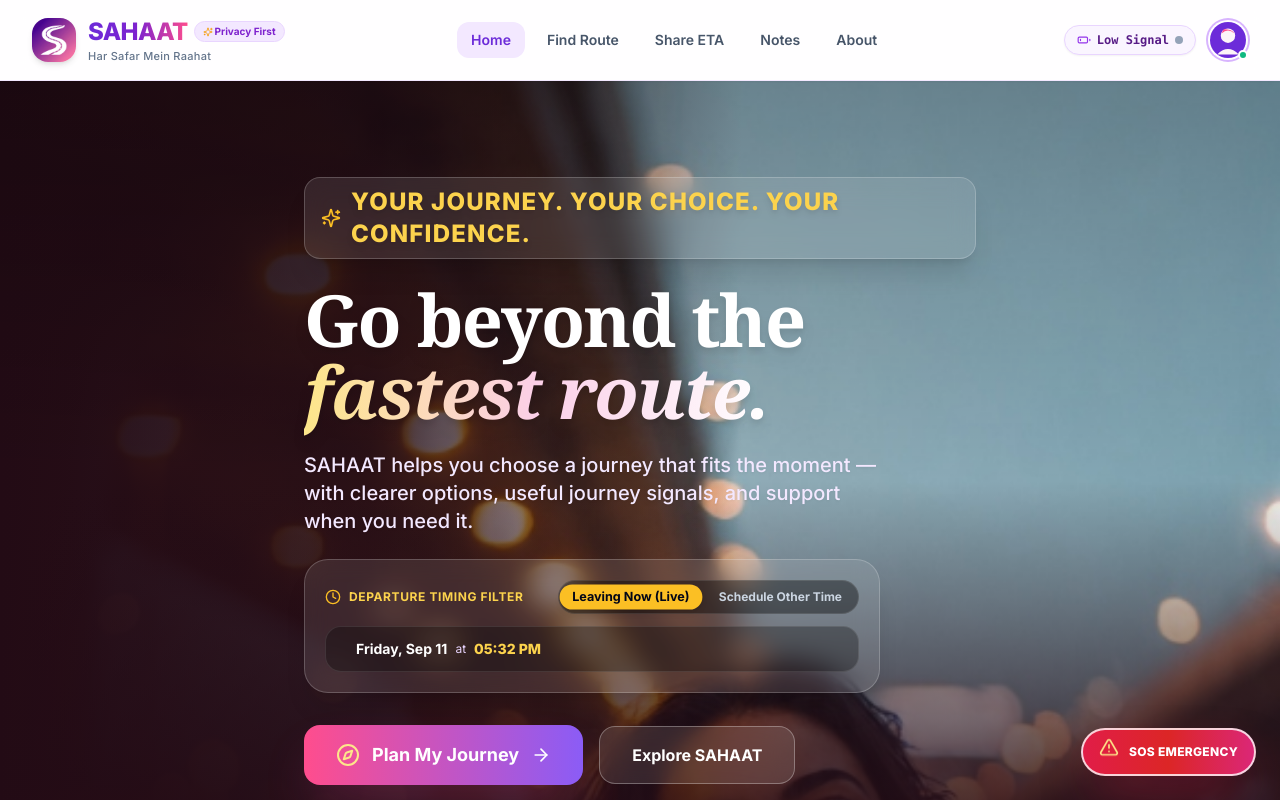
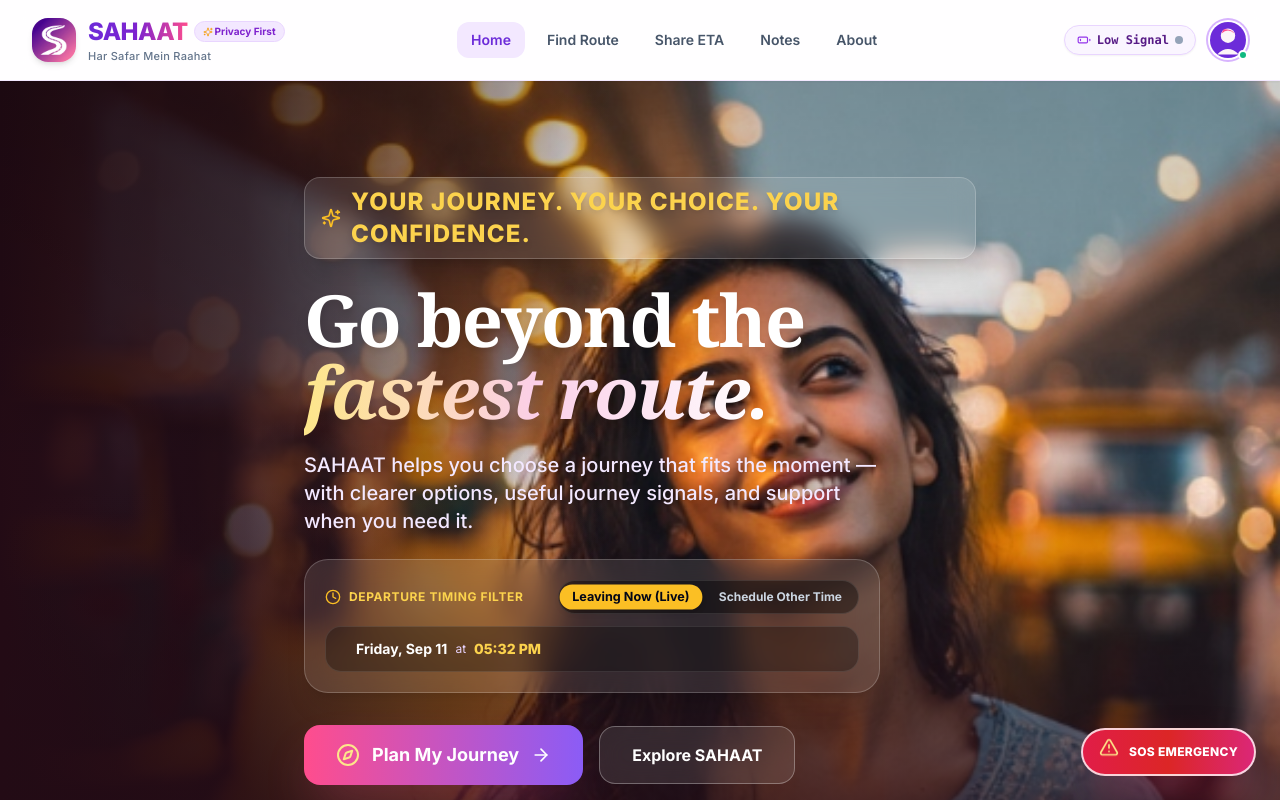
Before and after one commit to ridhimacodes/-Saahat-, a React (Vite) app: page / in a window 1280 px wide. Shown: the top 800 px of the page. Built offline with nearby package versions, Linux system fonts and the light colour scheme; a web font is replaced by a local one.

Commit message:
Fix hero image object-position and gradient overlay width so subject is fully visible

```diff
--- a/src/components/HomePage.tsx
+++ b/src/components/HomePage.tsx
@@ -88,9 +88,9 @@ export const HomePage: React.FC<HomePageProps> = ({
     <div className={`space-y-16 sm:space-y-24 pb-20 ${isLowSignalGlobal ? 'bg-slate-950 text-slate-100' : ''}`}>
 
       {/* Full-Width Redesigned Hero Section with Uploaded Image */}
-      <section className="relative min-h-[560px] sm:min-h-[620px] lg:min-h-[660px] flex items-center overflow-hidden bg-[#230B15]">
+      <section className="relative min-h-[580px] sm:min-h-[640px] lg:min-h-[680px] flex items-center overflow-hidden bg-[#230B15]">
 
-        {/* Real Image Background (Framed from waist/shoulders up with surrounding street scene visible) */}
+        {/* Real Image Background (Woman walking confidently framed clearly on the right) */}
         <motion.div
           initial={{ opacity: 0 }}
           animate={{ opacity: 1 }}
@@ -100,12 +100,12 @@ export const HomePage: React.FC<HomePageProps> = ({
           <img
             src="/hero.jpg"
             alt="Young Indian woman walking confidently in illuminated city street at dusk"
-            className="w-full h-full object-cover object-[center_20%] sm:object-[75%_25%] lg:object-[72%_20%] filter brightness-95 contrast-[1.02]"
+            className="w-full h-full object-cover object-[68%_15%] sm:object-[65%_center] lg:object-[62%_center] filter brightness-100"
           />
 
-          {/* Dark Maroon/Charcoal Gradient Overlay (Strong on Left for Text Contrast, Fades to Expose Street Scene on Right) */}
-          <div className="absolute inset-0 bg-gradient-to-r from-[#230B15] via-[#230B15]/85 to-transparent w-full sm:w-[65%] lg:w-[58%]" />
-          <div className="absolute inset-0 bg-gradient-to-t from-[#230B15] via-transparent to-black/25" />
+          {/* Dark Maroon/Charcoal Gradient Overlay (Covers Left Side for Text Readability, Fades Out Completely to Expose Her Picture on Right) */}
+          <div className="absolute inset-0 bg-gradient-to-r from-[#230B15] via-[#230B15]/80 via-40% to-transparent w-[92%] sm:w-[55%] lg:w-[48%] pointer-events-none" />
+          <div className="absolute inset-0 bg-gradient-to-t from-[#230B15]/90 via-transparent to-black/20 pointer-events-none" />
         </motion.div>
 
         {/* Hero Foreground Content */}
```
